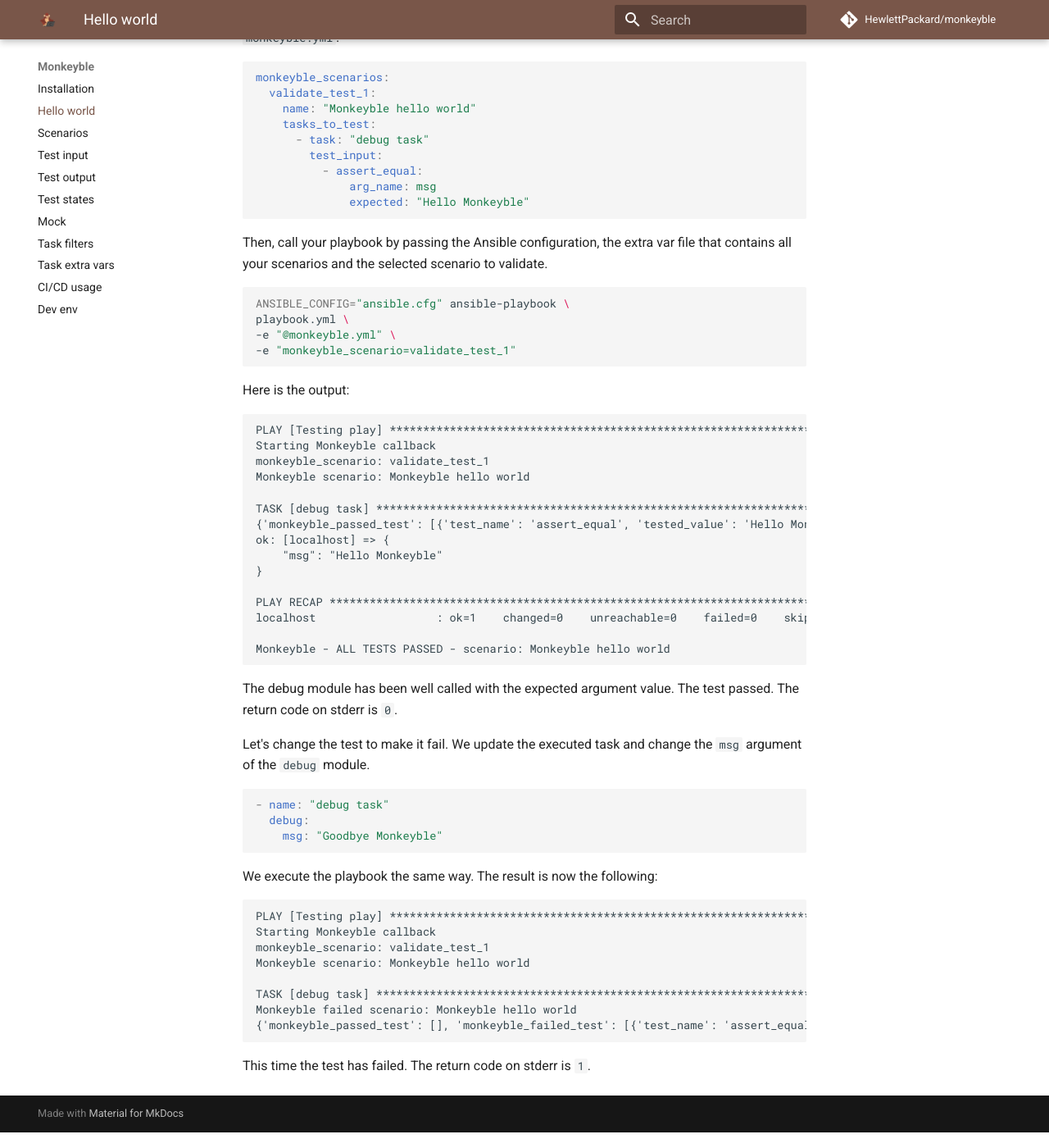
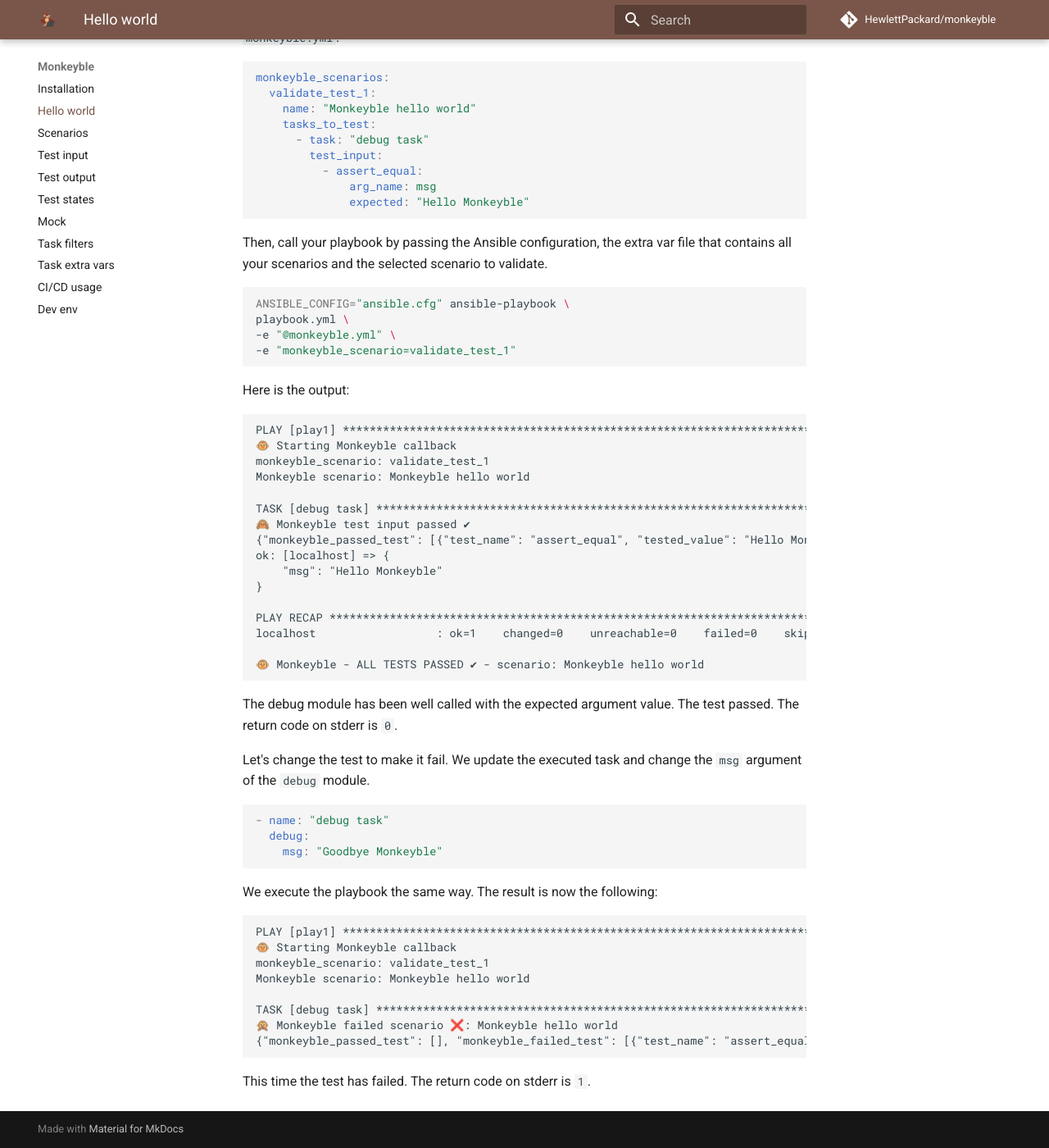
Before and after one commit to HewlettPackard/monkeyble, an MkDocs documentation site: the page built from docs/hello_world.md, in a window 1280 px wide and 1400 px high, scrolled down 441 px. Shown: the whole window at 82% size. Built offline with MkDocs 1.6.1 and Material for MkDocs 9.7.7, drawn with Linux system fonts in a browser that asks for light colours; comment, search, counter and statistics services are not loaded; the version menu is left out.

Commit message:
update hello world

````diff
--- a/docs/hello_world.md
+++ b/docs/hello_world.md
@@ -38,13 +38,14 @@ playbook.yml \
 Here is the output:
 
 ```
-PLAY [Testing play] ************************************************************************************************************************************************************************************************************************************************************************************************************************************************************************
-Starting Monkeyble callback
+PLAY [play1] *******************************************************************************************************************************************************************************************************************************************************************************************************************************************************************************
+🐵 Starting Monkeyble callback
 monkeyble_scenario: validate_test_1
 Monkeyble scenario: Monkeyble hello world
 
 TASK [debug task] **************************************************************************************************************************************************************************************************************************************************************************************************************************************************************************
-{'monkeyble_passed_test': [{'test_name': 'assert_equal', 'tested_value': 'Hello Monkeyble', 'expected': 'Hello Monkeyble'}], 'monkeyble_failed_test': []}
+🙈 Monkeyble test input passed ✔
+{"monkeyble_passed_test": [{"test_name": "assert_equal", "tested_value": "Hello Monkeyble", "expected": "Hello Monkeyble"}], "monkeyble_failed_test": []}
 ok: [localhost] => {
     "msg": "Hello Monkeyble"
 }
@@ -52,7 +53,7 @@ ok: [localhost] => {
 PLAY RECAP *********************************************************************************************************************************************************************************************************************************************************************************************************************************************************************************
 localhost                  : ok=1    changed=0    unreachable=0    failed=0    skipped=0    rescued=0    ignored=0
 
-Monkeyble - ALL TESTS PASSED - scenario: Monkeyble hello world
+🐵 Monkeyble - ALL TESTS PASSED ✔ - scenario: Monkeyble hello world
 ```
 
 The debug module has been well called with the expected argument value. The test passed. The return code on stderr is `0`.
@@ -67,14 +68,14 @@ Let's change the test to make it fail. We update the executed task and change th
 
 We execute the playbook the same way. The result is now the following:
 ```
-PLAY [Testing play] ************************************************************************************************************************************************************************************************************************************************************************************************************************************************************************
-Starting Monkeyble callback
+PLAY [play1] *******************************************************************************************************************************************************************************************************************************************************************************************************************************************************************************
+🐵 Starting Monkeyble callback
 monkeyble_scenario: validate_test_1
 Monkeyble scenario: Monkeyble hello world
 
 TASK [debug task] **************************************************************************************************************************************************************************************************************************************************************************************************************************************************************************
-Monkeyble failed scenario: Monkeyble hello world
-{'monkeyble_passed_test': [], 'monkeyble_failed_test': [{'test_name': 'assert_equal', 'tested_value': 'Goodbye Monkeyble', 'expected': 'Hello Monkeyble'}]}
+🙊 Monkeyble failed scenario ❌: Monkeyble hello world
+{"monkeyble_passed_test": [], "monkeyble_failed_test": [{"test_name": "assert_equal", "tested_value": "Goodbye Monkeyble", "expected": "Hello Monkeyble"}]}
 ```
 
 This time the test has failed. The return code on stderr is `1`.
````
Also changed, not shown: 2 other files.
